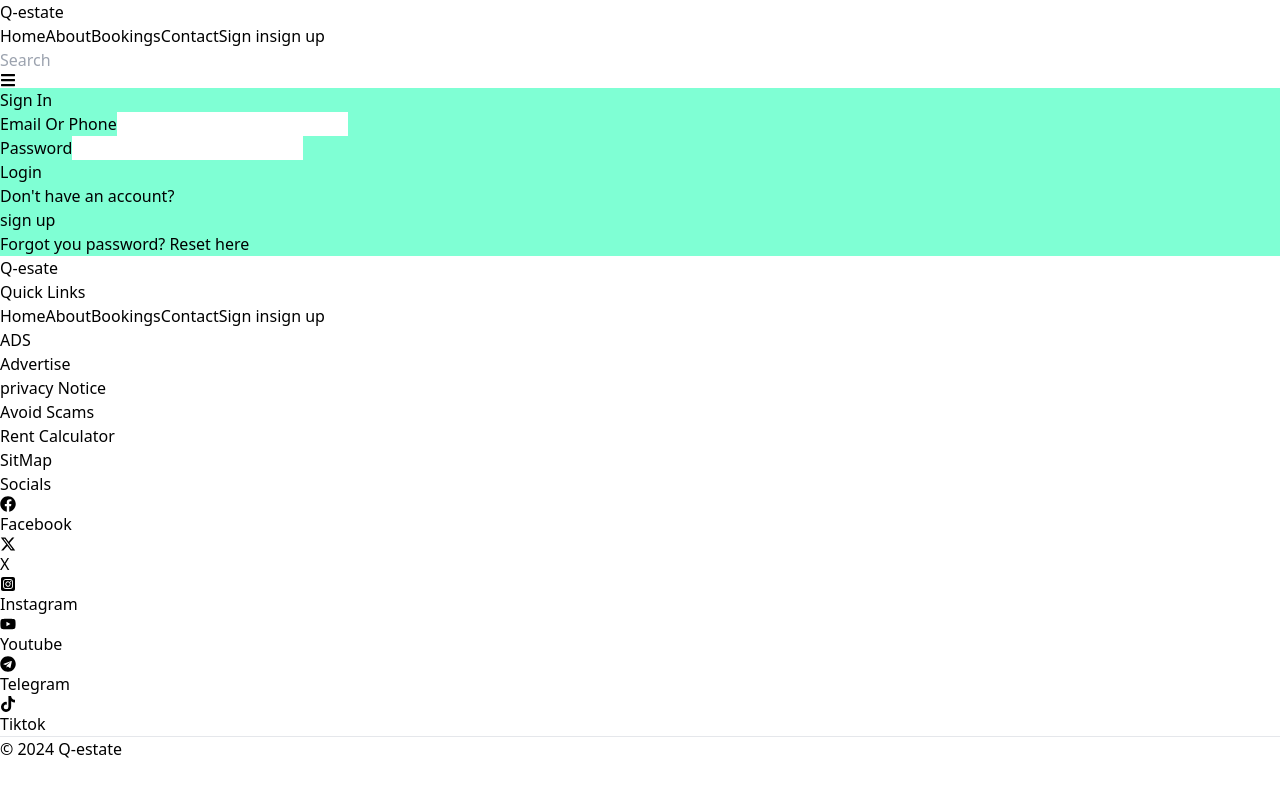
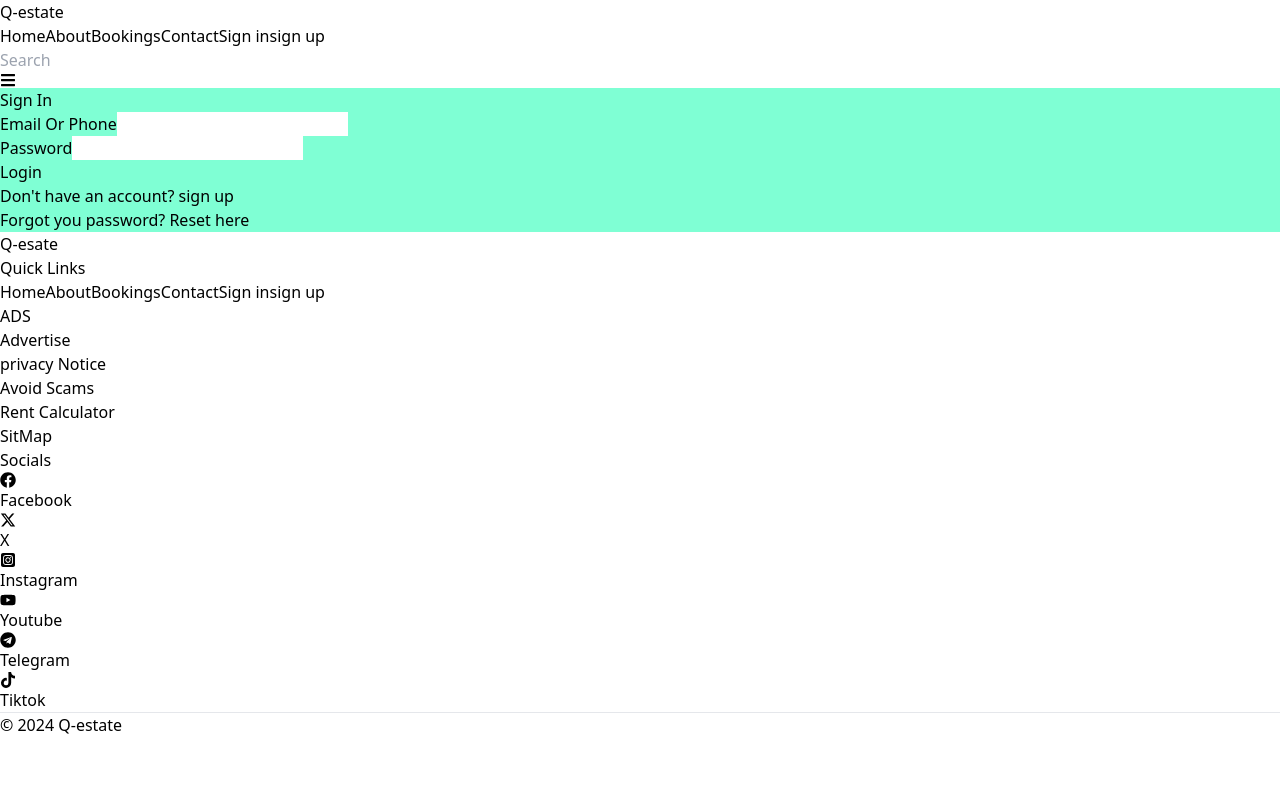
Before and after one commit to rajeQuyyum/Q, a React (Vite) app: page /signin in a window 1280 px wide. Shown: the top 796 px of the page. Built offline with nearby package versions, Linux system fonts and the light colour scheme.

Commit message:
new changes made

```diff
--- a/src/Pages/Signin.jsx
+++ b/src/Pages/Signin.jsx
@@ -31,8 +31,7 @@ export default function Signin() {
 
 
       <div className='text-center'>
-    <h1 className='text-black text-lg'><span className='text-lg font-extralight text-gray-400'>Don't have an account? </span></h1>
-    <l1><NavLink className='text-black text-lg'  to="/signup">sign up</NavLink></l1>
+    <h1 className='text-black text-lg'><span className='text-lg font-extralight text-gray-400'>Don't have an account? </span><l1><NavLink className='text-black text-lg'  to="/signup">sign up</NavLink></l1></h1>
     </div>
 
     <div className='text-center'>
```
